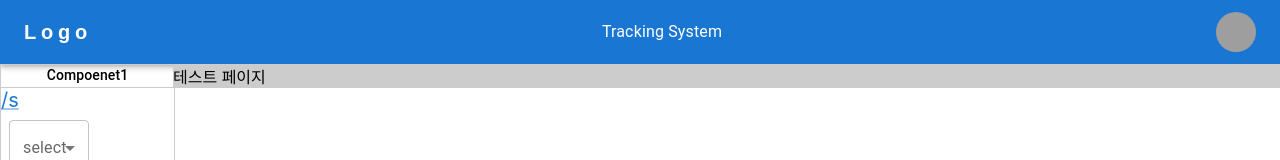
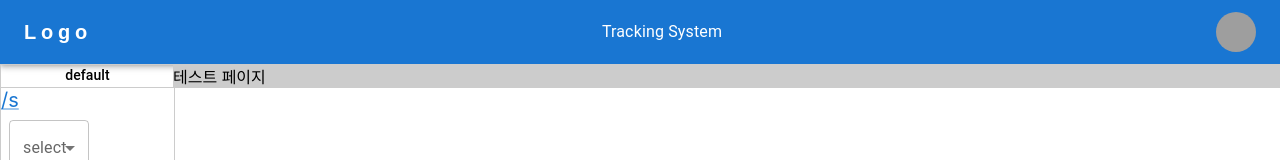
Before and after one commit to EsRun/TrackingGps, a React (Create React App) app: page / in a window 1280 px wide. Shown: the top 160 px of the page. Built offline with nearby package versions, Linux system fonts and the light colour scheme; grey boxes are pictures that could not be loaded.

Commit message:
test : side component props

```diff
--- a/src/layout/Side.tsx
+++ b/src/layout/Side.tsx
@@ -46,7 +46,7 @@ const SideComponent: React.FC<sideComponenetProps> = ({
   );
 };
 
-const InComponent = (): JSX.Element => {
+const InComponent = ({onSelect}: any): JSX.Element => {
   const [selected, setSelected] = useState("");
   const options = [10, 30, 50, 100];
 
@@ -57,7 +57,7 @@ const InComponent = (): JSX.Element => {
         <Select
           value={selected}
           labelId="select-label"
-          onChange={(e) => setSelected(e.target.value)}
+          onChange={(e) => onSelect(e.target.value)}
         >
           {options.map((el, idx) => (
             <MenuItem key={idx} value={el}>
@@ -71,6 +71,10 @@ const InComponent = (): JSX.Element => {
 };
 
 const Side = () => {
+  const [currentSelect, setCurrentSelect] = useState('default');
+  const handleSelect = (v: any) =>{
+    setCurrentSelect(v);
+  }
   return (
     <>
       <Container
@@ -82,9 +86,9 @@ const Side = () => {
         }}
       >
         <SideComponent
-          title="Compoenet1"
+          title={currentSelect}
           link="/s"
-          component={<InComponent />}
+          component={<InComponent onSelect={setCurrentSelect}/>}
         />
         <SideComponent title="Compoenet2" link="/s" />
         <SideComponent title="Compoenet3" link="/s" />
```
